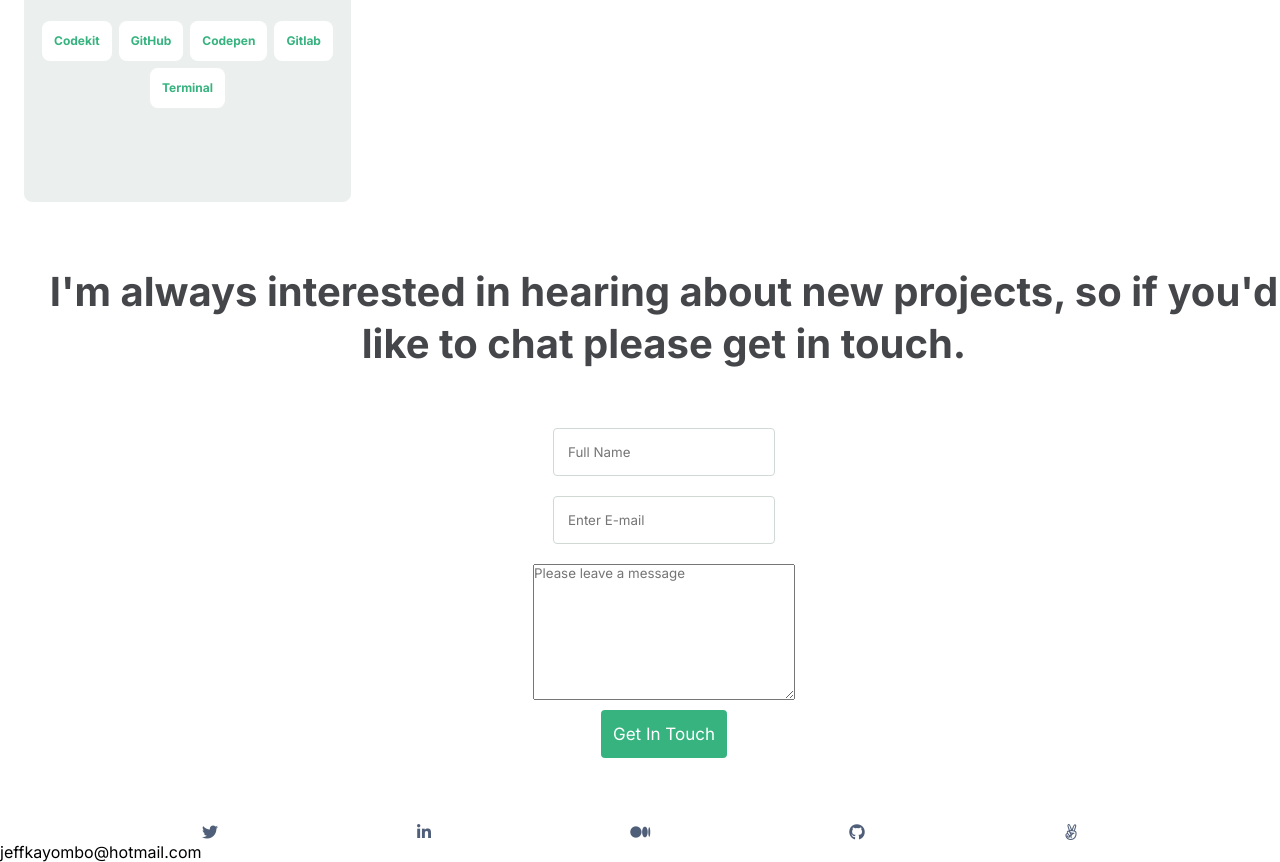
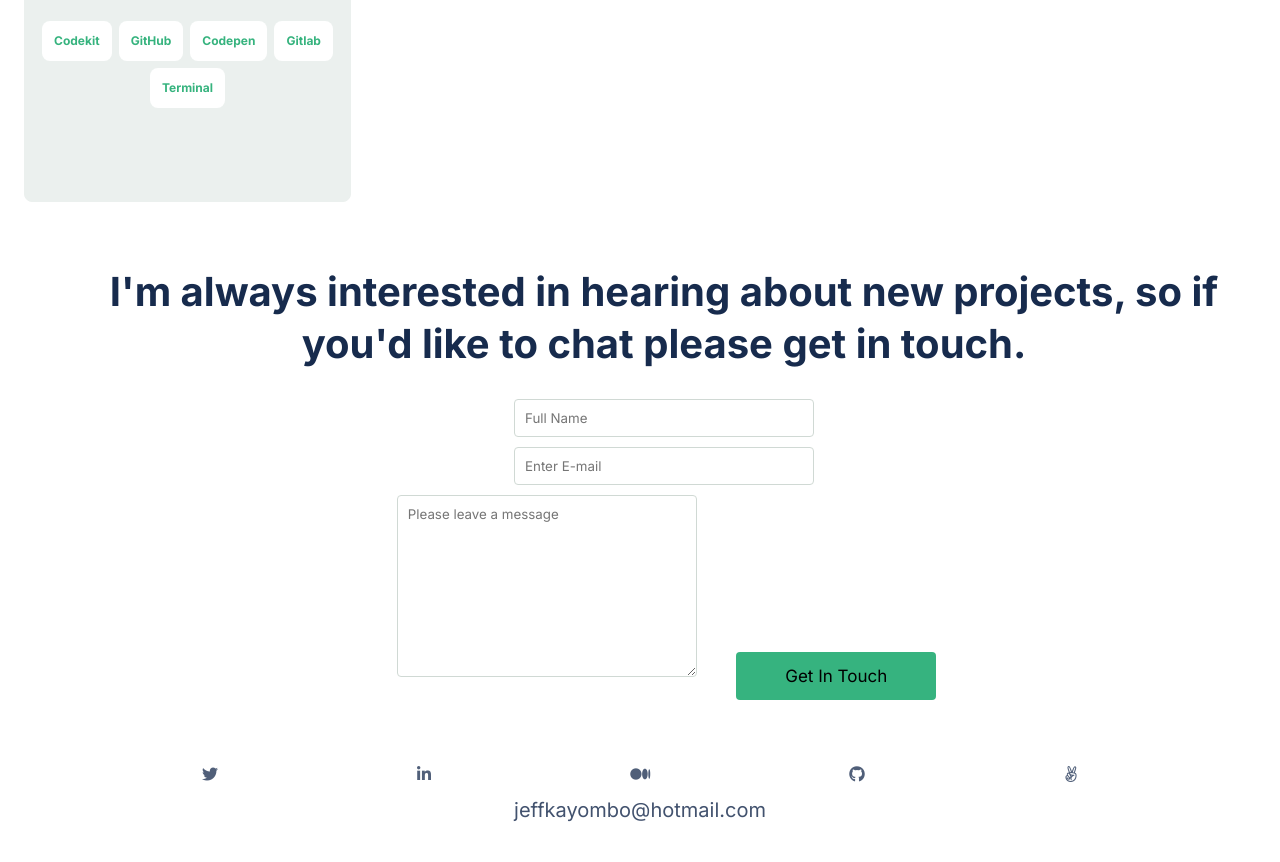
Before and after one commit to JEFFKAY16/Portfolio-Website, a website: page index.html in a window 1280 px wide. Shown: the part 3566-4428 px from the top of the page. After the commit the page ends 4402 px from the top, so only its background shows below. Drawn offline with Linux system fonts and the light colour scheme.

Commit message:
Add footer styling

```diff
--- a/index.html
+++ b/index.html
@@ -181,22 +181,20 @@
     </ul>
   </section>
   <section class="contact-form">
-    <div class="contact-info">
+    <div class="section-header">
         <h2>I'm always interested in hearing about new projects, so if you'd like to chat please get in touch.</h2>
     </div>
-    <form action="" method="POST" class="form">
+    <form action="https://formspree.io/f/xeqvnpjn" method="POST" class="form">
       <input type="text" maxlength="30" name="name" required id="name" placeholder="Full Name">
       <br>
       <input type="email" name="email" required placeholder="Enter E-mail" id="email">
       <br>
       <textarea name="msg" id="message" cols="30" rows="10" placeholder="Please leave a message" required maxlength="500"></textarea>
-      <div class="about-btn">
-        <a href="#">Get In Touch</a>
-      </div>
+      <button type="submit" class="contact-btn">Get In Touch</button>
     </form>
   </section>
   <footer class="footer">
-    <div>
+    <div class="footer-content">
       <ul class="social-icons">
         <li><a href="#"><i class="fab fa-twitter"></i></a></li>
         <li><a href="#"><i class="fab fa-linkedin-in"></i></a></li>
@@ -204,11 +202,8 @@
         <li><a href="#"><i class="fab fa-github"></i></a></li>
         <li><a href="#"><i class="fab fa-angellist"></i></a></li>
       </ul>
-      <p>jeffkayombo@hotmail.com
-      </p>
+      <p>jeffkayombo@hotmail.com</p>
     </div>
-
-
   </footer>
 </body>
 </html>
--- a/styles.css
+++ b/styles.css
@@ -308,52 +308,61 @@ span {
   align-items: center;
 }
 
-.contact-info h2 {
-  font-size: 40px;
-  font-weight: 700;
-  line-height: 52px;
-  color: #444649;
-}
-
-.form {
-  display: flex;
-  flex-direction: column;
-  align-items: center;
-  padding: 0;
-  position: static;
-  width: 327px;
-  height: 330px;
-  left: 24px;
-  top: 485px;
-  margin-top: 58px;
-}
-
-#name {
-  position: static;
-  left: 0;
-  right: 0;
-  top: 0;
-  bottom: 85.45px;
+input[type="text"], input[type="email"] {
+  width: 300px;
+  padding: 10px;
+  margin: 5px;
   background: #fff;
   border: 1px solid #d0d9d4;
   box-sizing: border-box;
   border-radius: 4px;
-  padding: 15px 14px;
 }
 
-#email {
-  position: static;
-  left: 0;
-  right: 0;
-  top: 0;
-  bottom: 65.45px;
+textarea {
+  width: 300px;
+  padding: 10px;
+  margin: 5px;
   background: #fff;
   border: 1px solid #d0d9d4;
   box-sizing: border-box;
   border-radius: 4px;
-  padding: 15px 14px;
 }
 
-textarea {
-  margin-bottom: 10px;
+.contact-btn {
+  text-align: center;
+  font-weight: 500;
+  font-size: 17px;
+  line-height: 24px;
+  padding: 12px;
+  border-radius: 4px;
+  background: #36b37f;
+  width: 200px;
+  margin-left: 30px;
+  outline: none;
+  border: none;
 }
+
+.contact-btn:hover {
+  background: #36b37f;
+}
+
+.contact-btn:active {
+  background: #008552;
+}
+
+.contact-btn:hover {
+  background: #36b37f;
+}
+
+.contact-btn a:active {
+  background: #008552;
+}
+
+footer p {
+  text-align: center;
+  margin: 10px;
+  font-size: 20px;
+  line-height: 32px;
+  font-weight: 400;
+  color: #42526e;
+}
```
